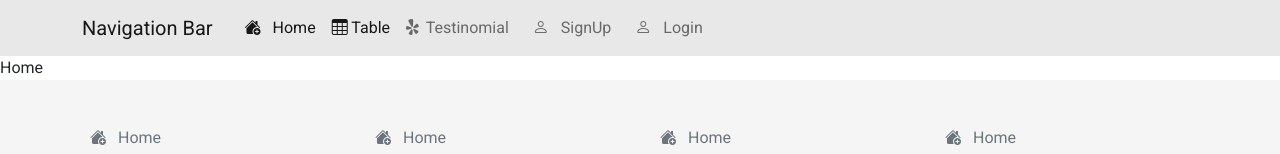
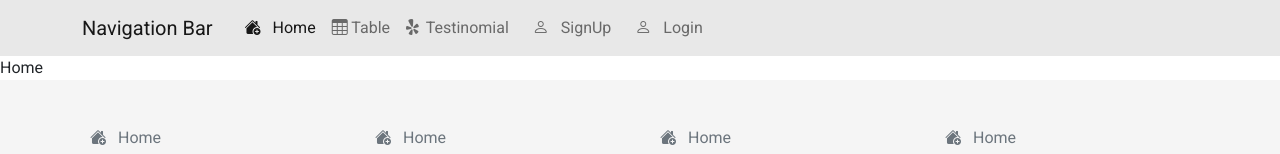
Before and after one commit to sakshuu/trainship-task, a React (Vite) app in the folder frontend/: page / in a window 1280 px wide. Shown: the top 154 px of the page. Built offline with nearby package versions, Linux system fonts and the light colour scheme.

Commit message:
navbar updated

```diff
--- a/frontend/src/components/MyNavbar.jsx
+++ b/frontend/src/components/MyNavbar.jsx
@@ -14,7 +14,7 @@ const MyNavbar = () => {
                 <div className="navbar-nav">
 
                     <Link to="/" className="nav-link active" ><i className="bi bi-house-add-fill p-2"></i>  Home</Link>
-                    <Link to="/table" className="nav-link active" ><i className="bi bi-table"></i>  Table</Link>
+                    <Link to="/table" className="nav-link" ><i className="bi bi-table"></i>  Table</Link>
                     <Link to="/test" className="nav-link" ><i className="bi bi-yelp"></i> Testinomial</Link>
                     <Link to="/signup" className="nav-link" ><i className="bi bi-person p-2"></i> SignUp</Link>
                     <Link to="/login" className="nav-link" ><i className="bi bi-person p-2"></i> Login</Link>
```
